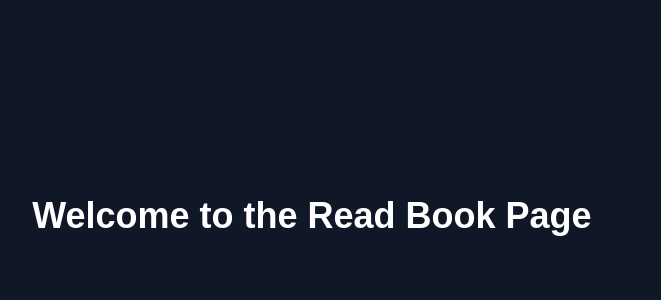
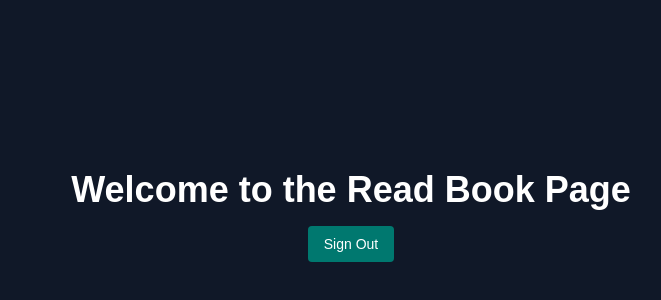
Before and after one commit to hossain24/next25dec, a Next.js app: page /read-book in a window 1280 px wide. Shown: the part 184-484 px from the top of the page, without its empty margins (289-950 px from the left). Built offline with nearby package versions, Linux system fonts and the light colour scheme.

Commit message:
read-book page update

```diff
--- a/src/app/read-book/page.tsx
+++ b/src/app/read-book/page.tsx
@@ -1,9 +1,7 @@
 'use client'
 
-import React from 'react';
 import axios from 'axios';
 import { useRouter } from 'next/navigation';
-import Link from 'next/link';
 
 export default function ReadBook() {
     const router = useRouter()
@@ -22,11 +20,15 @@ export default function ReadBook() {
   return (
     <>
       <div className="flex items-center justify-center min-h-screen bg-gray-900">
+        <div className="text-center">
         <h1 className="text-4xl font-bold text-white">Welcome to the Read Book Page</h1>
-        <br/>
-        <button onClick={handleSignout} className="flex items-center p-2 text-gray-900 rounded-lg dark:text-white hover:bg-gray-100 dark:hover:bg-gray-700 group">
-           Sign Out
+        <button
+          onClick={handleSignout}
+          className="px-4 py-2 mt-4 text-sm font-medium text-white bg-teal-700 rounded hover:bg-slate-700"
+        >
+          Sign Out
         </button>
+      </div>
       </div>
     </>
   )
```
